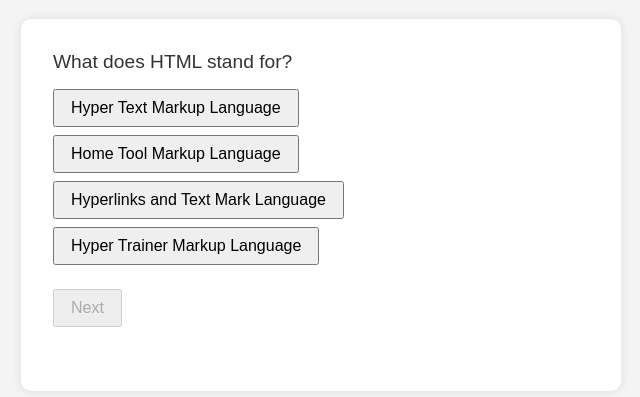
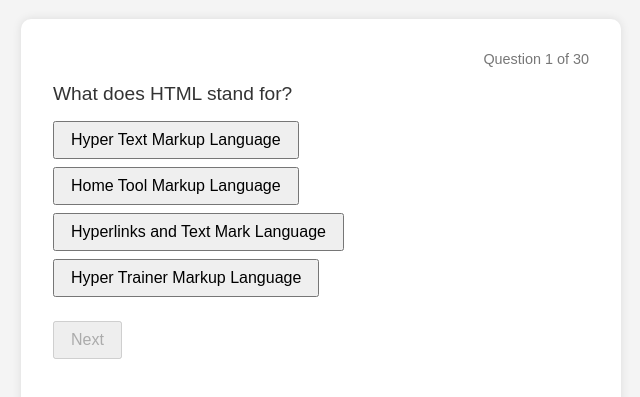
Before and after one commit to peeraya-sit/wdpweek5homework, a plain HTML site: page part2/index.html in a window 1280 px wide. Shown: the part 93-490 px from the top of the page, without its empty margins (319-959 px from the left). Drawn offline with Linux system fonts and the light colour scheme.

Commit message:
modified quiz question count

```diff
--- a/part2/index.html
+++ b/part2/index.html
@@ -21,6 +21,12 @@
       padding: 2rem;
       border-radius: 10px;
       box-shadow: 0 0 10px rgba(0,0,0,0.1);
+    }
+    #question-count {
+      font-size: 0.9rem;
+      color: #777;
+      margin-bottom: 1rem;
+      text-align: right;
     }
     #question {
       font-size: 1.2rem;
@@ -46,6 +52,7 @@
 
   <h1>JavaScript Quiz</h1>
   <div class="quiz-box">
+    <div id="question-count">Question 1 of 30</div>
     <div id="question">Question will appear here</div>
     <div id="options"></div>
     <button id="nextBtn">Next</button>
--- a/part2/script.js
+++ b/part2/script.js
@@ -16,6 +16,8 @@ fetch("questions.json")
 
 function showQuestion() {
   clearOptions();
+  document.getElementById("question-count").textContent =
+  `Question ${currentQuestionIndex + 1} of ${questions.length}`;
   const q = questions[currentQuestionIndex];
   questionText.textContent = q.question;
   q.options.forEach((option, index) => {
```
